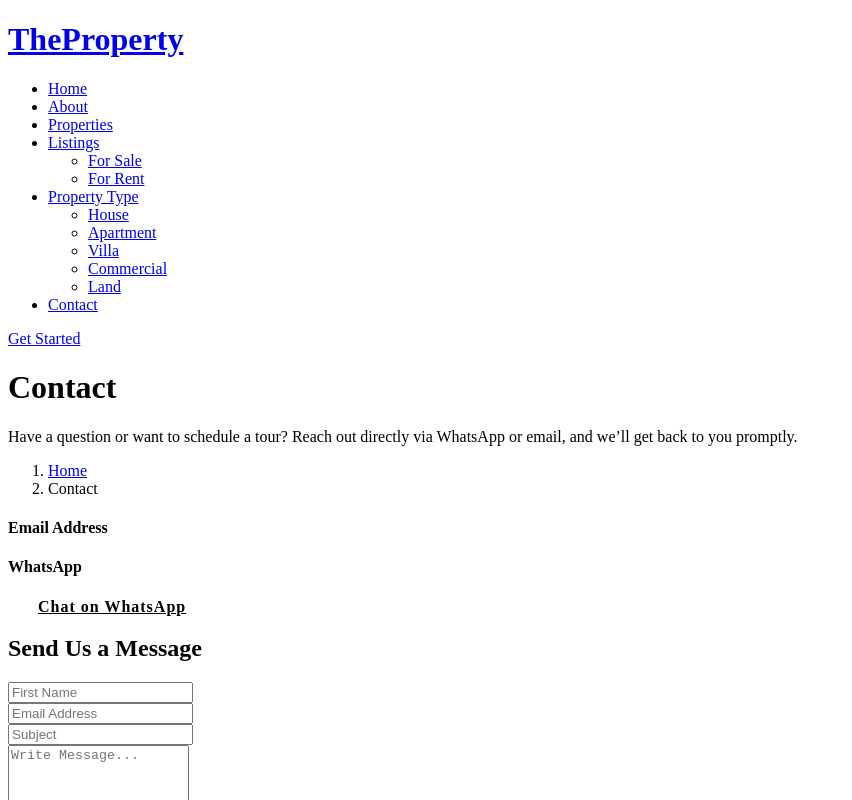
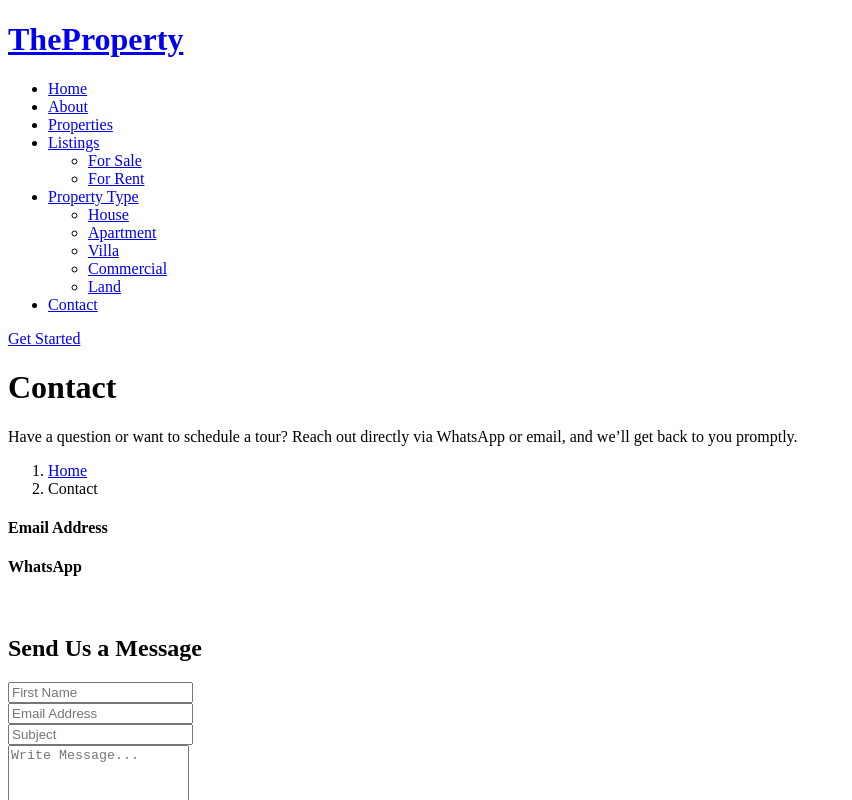
Before and after one commit to nomalusage-hue/real-estate, a Next.js app: page /contact in a window 1280 px wide. Shown: the top 800 px of the page, without its empty margins (0-852 px from the left). Built offline with nearby package versions, Linux system fonts and the light colour scheme; no server answers.

Commit message:
Update customer button CSS styling

```diff
--- a/app/globals.css
+++ b/app/globals.css
@@ -13,16 +13,17 @@ input[type="checkbox"]:checked {
 
 
 .custom-button {
-    background-color: var(--accent-color);
-    color: var(--contrast-color);
-    letter-spacing: 1px;
-    box-shadow: 0 5px 15px color-mix(in srgb, var(--accent-color), transparent 70%);
-    border: none;
-    border-radius: 8px;
-    padding: 12px 30px;
-    font-size: 16px;
-    font-weight: 600;
-    transition: all .3s;
+    background-color: var(--accent-color) !important;
+    color: var(--contrast-color) !important;
+    letter-spacing: 1px !important;
+    box-shadow: 0 5px 15px color-mix(in srgb, var(--accent-color), transparent 70%) !important;
+    border: none !important;
+    border-radius: 8px !important;
+    padding: 12px 30px !important;
+    font-size: 16px !important;
+    font-weight: 600 !important;
+    transition: all .3s !important;
+    color: white !important;
 }
 
 .custom-button:hover {
```
